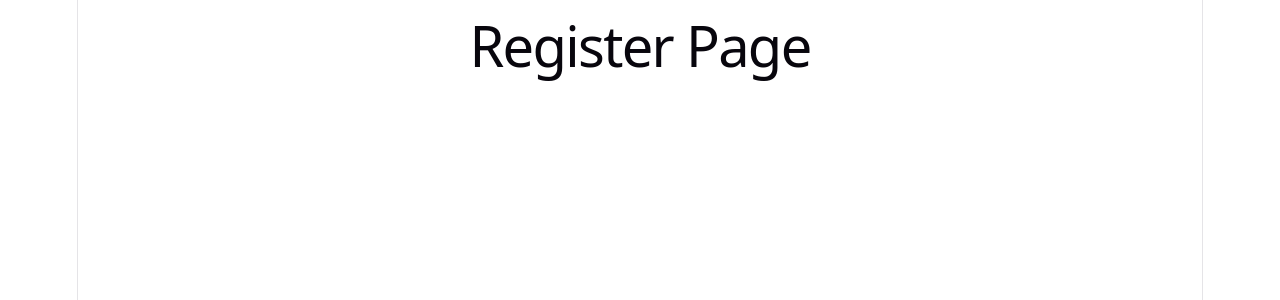
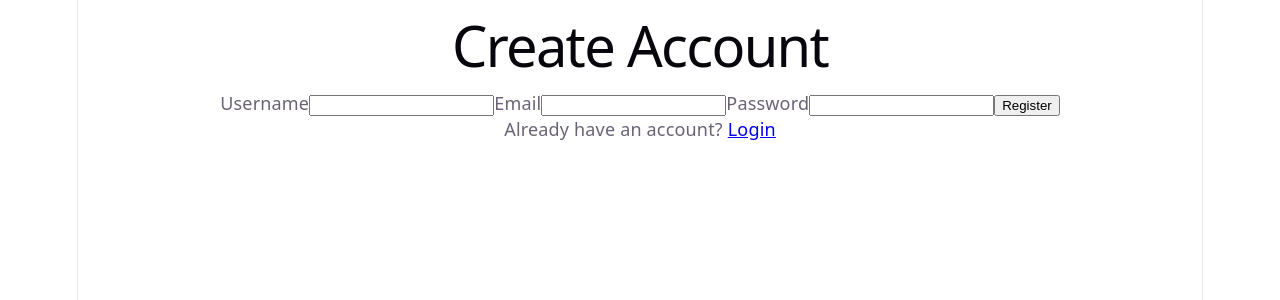
Before and after one commit to Cerra1024/Fullstack-Protasker, a React app in the folder frontend/: page /register in a window 1280 px wide. Shown: the top 300 px of the page. Built offline with nearby package versions, Linux system fonts and the light colour scheme; the HTML template or start-up script is replaced by a standard one.

Commit message:
Implemented user registration page

```diff
--- a/frontend/src/pages/Register.jsx
+++ b/frontend/src/pages/Register.jsx
@@ -1,3 +1,89 @@
+import { useState } from "react";
+import { Link } from "react-router-dom";
+import api from "../services/api";
+
 export default function Register() {
-  return <h1>Register Page</h1>;
+  const [formData, setFormData] = useState({
+    username: "",
+    email: "",
+    password: "",
+  });
+
+  const [message, setMessage] = useState("");
+  const [error, setError] = useState("");
+
+  function handleChange(e) {
+    setFormData({
+      ...formData,
+      [e.target.name]: e.target.value,
+    });
+  }
+
+  async function handleSubmit(e) {
+    e.preventDefault();
+    setMessage("");
+    setError("");
+
+    try {
+      const response = await api.post("/users/register", formData);
+      setMessage(response.data.message);
+      setFormData({
+        username: "",
+        email: "",
+        password: "",
+      });
+    } catch (error) {
+      setError(error.response?.data?.message || "Registration failed");
+    }
+  }
+
+  return (
+    <main>
+      <h1>Create Account</h1>
+
+      <form onSubmit={handleSubmit}>
+        <label>
+          Username
+          <input
+            type="text"
+            name="username"
+            value={formData.username}
+            onChange={handleChange}
+            required
+          />
+        </label>
+
+        <label>
+          Email
+          <input
+            type="email"
+            name="email"
+            value={formData.email}
+            onChange={handleChange}
+            required
+          />
+        </label>
+
+        <label>
+          Password
+          <input
+            type="password"
+            name="password"
+            value={formData.password}
+            onChange={handleChange}
+            required
+          />
+        </label>
+
+        <button type="submit">Register</button>
+      </form>
+
+      {message && <p>{message}</p>}
+      {error && <p>{error}</p>}
+
+      <p>
+        Already have an account? <Link to="/login">Login</Link>
+      </p>
+    </main>
+  );
 }
```
